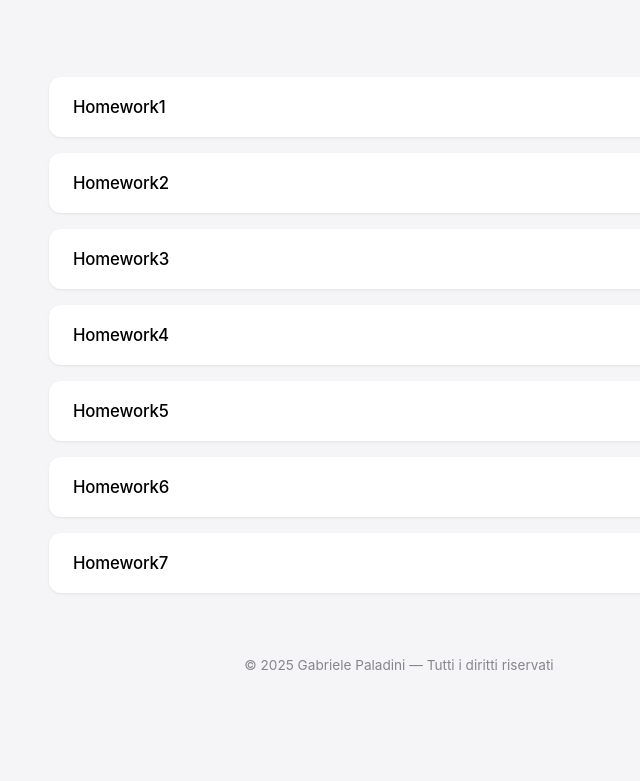
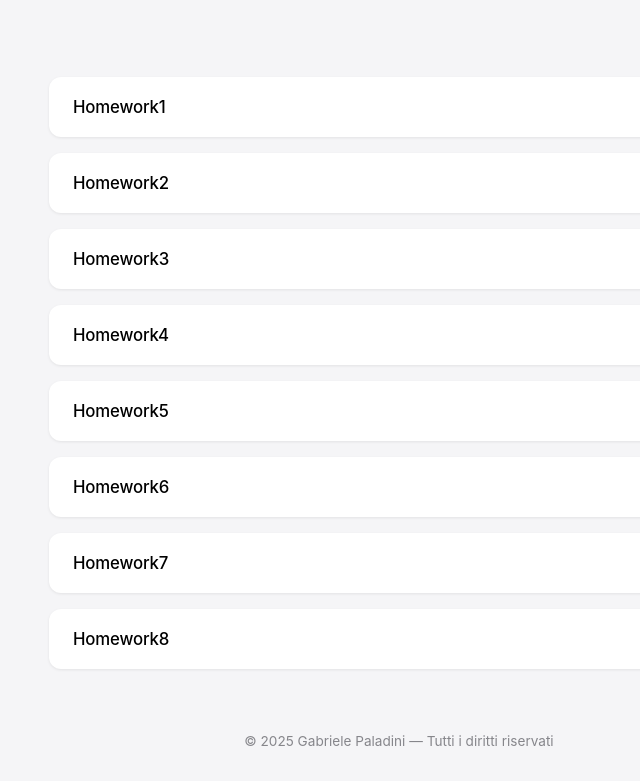
Before and after one commit to Gabriele2237164/Statistic, a plain HTML site: page index.html in a window 1280 px wide. Shown: the part 169-950 px from the top of the page, without its empty margins (241-881 px from the left). Before the commit the page ends 874 px from the top, so only its background shows below. Drawn offline with Linux system fonts and the light colour scheme.

Commit message:
Update index.html

```diff
--- a/index.html
+++ b/index.html
@@ -102,7 +102,8 @@
       "Homework4",
       "Homework5",
       "Homework6",
-      "Homework7"
+      "Homework7",
+      "Homework8"
     ];
 
     files.forEach(file => {
```
